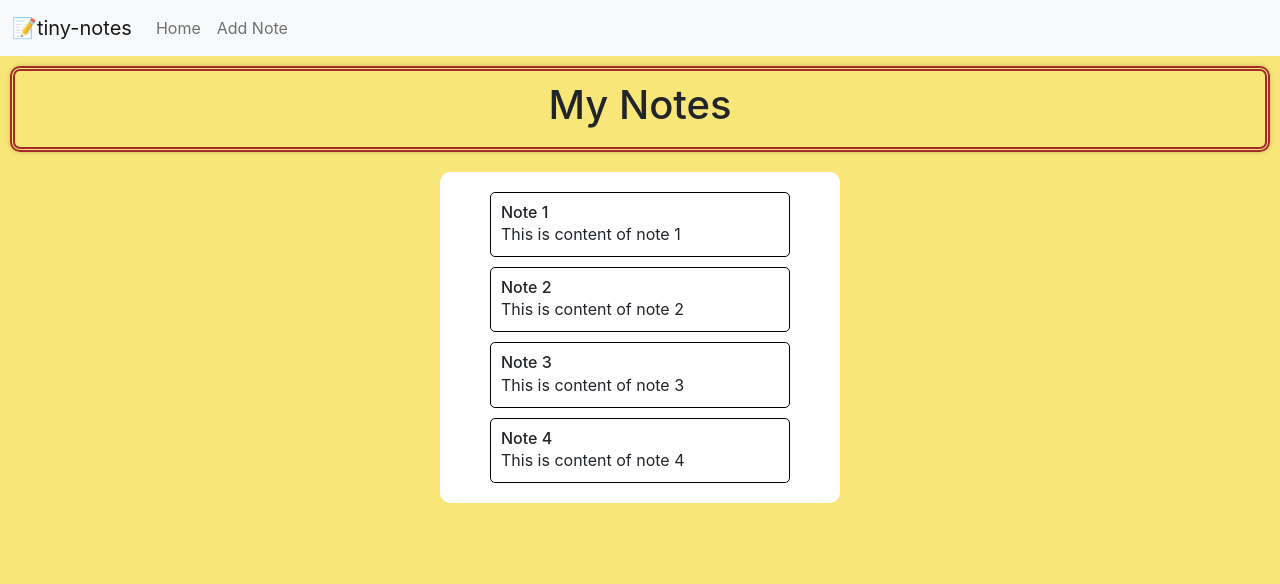
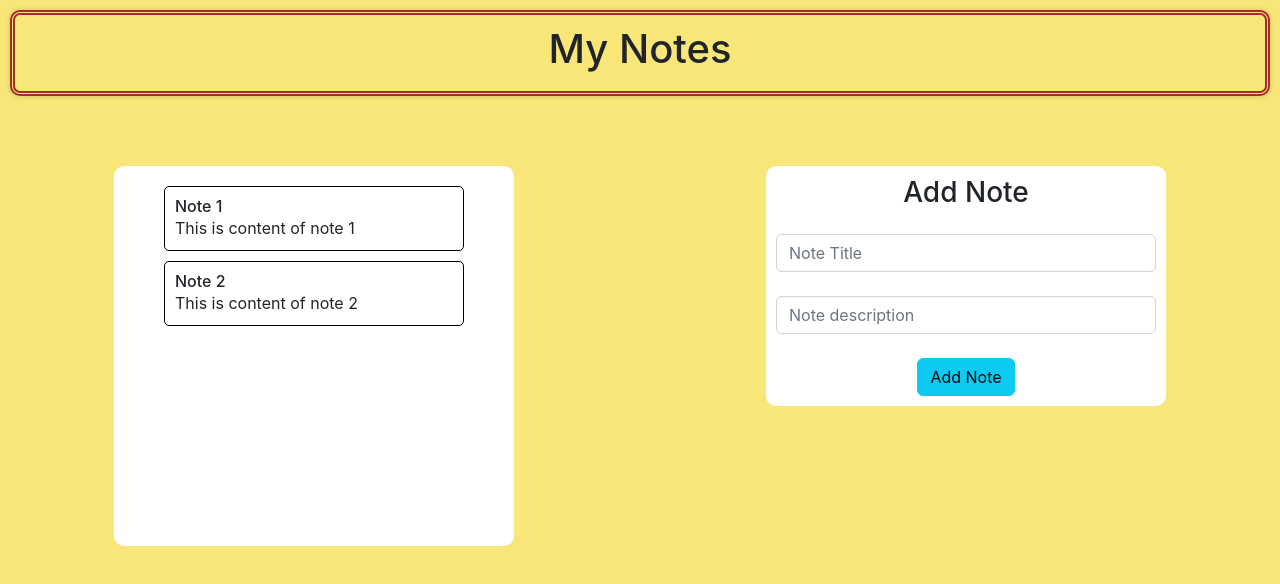
Before and after one commit to JagrutiMahajan04/react-tiny-notes, a React (Create React App) app: page / in a window 1280 px wide. Shown: the top 584 px of the page. Built offline with nearby package versions, Linux system fonts and the light colour scheme.

Commit message:
setTitle & setContent

```diff
--- a/src/views/Home/Home.css
+++ b/src/views/Home/Home.css
@@ -13,8 +13,24 @@
     background-color: white;
     padding: 10px;
     width:400px;
+    margin-top: 50px;
     margin-left: auto;
     margin-right: auto;
     border-radius: 10px;
-
+    height: 380px;
+    overflow-y:scroll;
 }
+.note-editor-container{
+    background-color: white;
+    padding: 10px;
+    margin-top: 50px;
+    width:400px;
+    margin-left: auto;
+    margin-right: auto;
+    border-radius: 10px;
+    max-height: 380px;
+}
+.add-note-button-container{
+    display: flex;
+    justify-content: center;
+}
--- a/src/views/Home/Home.js
+++ b/src/views/Home/Home.js
@@ -1,7 +1,6 @@
 import React, { useState, UseEffect } from 'react'
 import './Home.css';
 
-import Navbar from '../../components/Navbar/Navbar';
 import Note from '../../components/Note/Note';
 
 function Home() {
@@ -13,33 +12,65 @@
     {
       title: "Note 2",
       content: "This is content of note 2"
-    },
-    {
-      title: "Note 3",
-      content: "This is content of note 3"
-    },
-    {
-      title: "Note 4",
-      content: "This is content of note 4"
     }
+
   ])
+
+  const [title,setTitle]= useState("")
+  const [content,setContent]= useState("")
+
+  function addNote(){
+    const newNote = {
+      "title":title,
+      "content":content
+    }
+    setNotes([...notes,newNote])
+
+    setTitle("")
+    setContent("")
+
+
+  }
+
 
   return (
     <div>
-      <Navbar />
       <div className='app-title-container'>
         <h1 className='app-title'>My Notes</h1>
       </div>
-
+      <div className='row'>
+        <div className='col-md-6'>
           <div className='notes-container'>
             {
               notes.map((note, index) => {
                 return (
-              <Note title={note.title} content={note.content}/>
+                  <Note title={note.title} content={note.content} />
                 )
               })
             }
           </div>
+
+        </div>
+
+        <div className='col-md-6'>
+          <div className='note-editor-container'>
+            <h3 className='text-center'>Add Note</h3>
+            <form>
+              <div>
+                <input type="text" value={title} onChange={(e)=>{setTitle(e.target.value)}} className='form-control mt-4 ' placeholder='Note Title' />
+                <input type="text"  value={content} onChange={(e)=>{setContent(e.target.value)}}className='form-control mt-4 ' placeholder='Note description' />
+              </div>
+              <div className='add-note-button-container'>
+              <button  type="button"className='btn btn-info mt-4' onClick={addNote}>Add Note</button>
+              </div>
+            </form>
+
+          </div>
+
+        </div>
+      </div>
+
+
     </div>
 
   );
```
Lines whose indentation alone changed are shown as unchanged.
